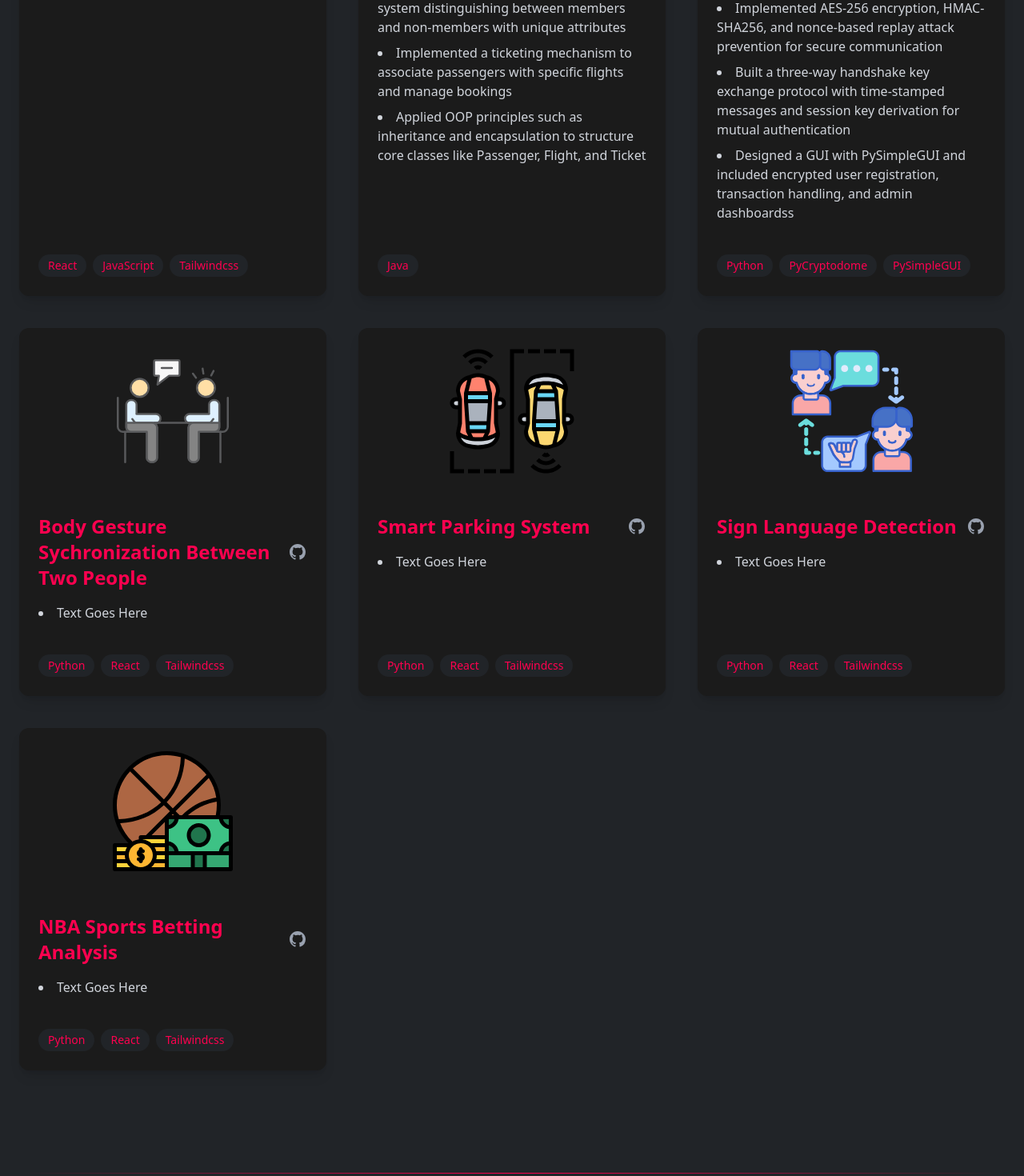
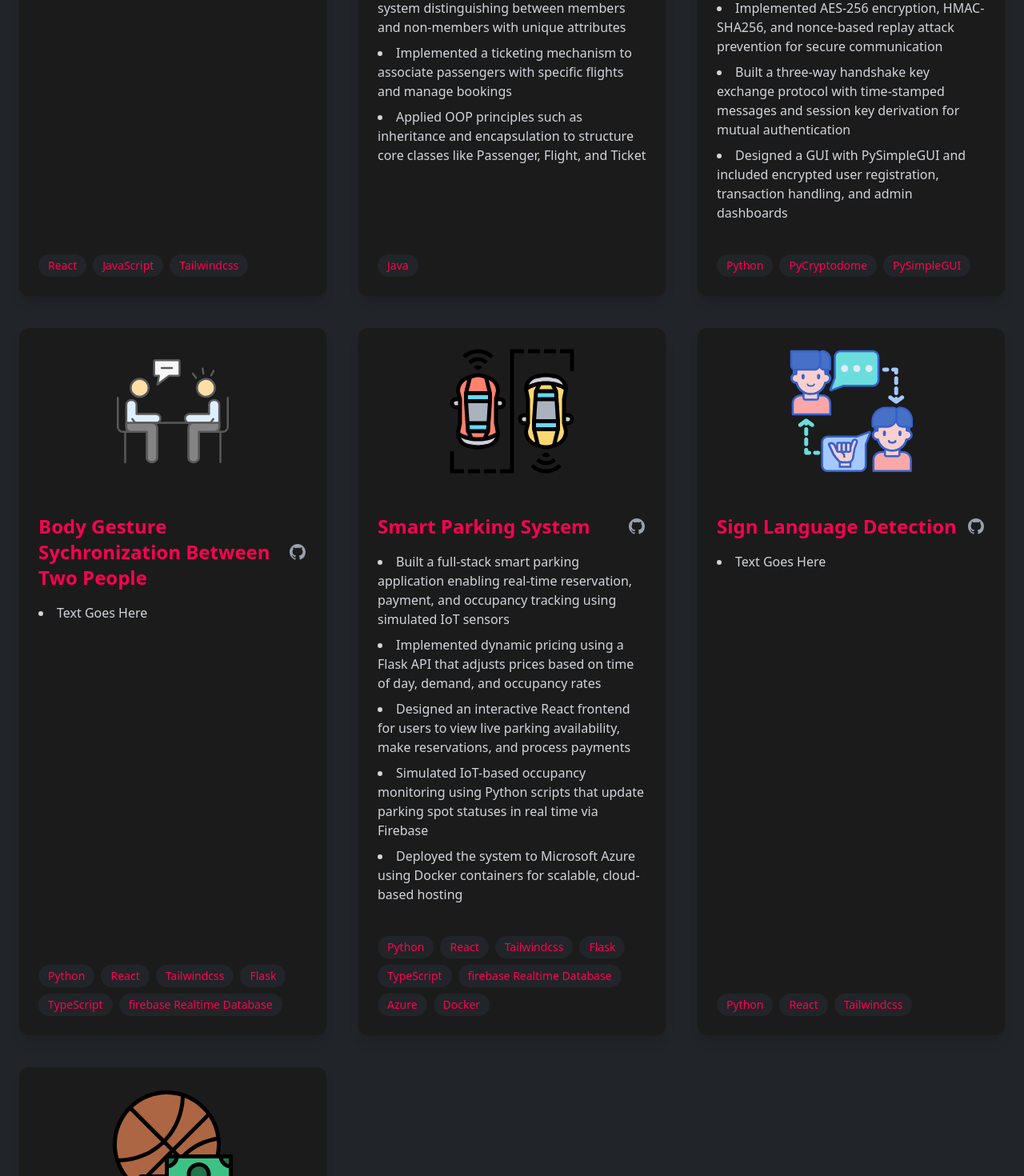
Before and after one commit to dylanccli/Personal-Portfolio-2, a React (Vite) app: page / in a window 1280 px wide. Shown: the part 3264-4734 px from the top of the page at 80% size. Built offline with nearby package versions, Linux system fonts and the light colour scheme.

Commit message:
Updated Smart Parking Project

```diff
--- a/src/components/Projects.jsx
+++ b/src/components/Projects.jsx
@@ -65,7 +65,7 @@ const Projects = () => {
         "Developed a secure Python-based client-server ATM system with full banking functionality and advanced cryptographic protections",
         "Implemented AES-256 encryption, HMAC-SHA256, and nonce-based replay attack prevention for secure communication",
         "Built a three-way handshake key exchange protocol with time-stamped messages and session key derivation for mutual authentication",
-        "Designed a GUI with PySimpleGUI and included encrypted user registration, transaction handling, and admin dashboardss"
+        "Designed a GUI with PySimpleGUI and included encrypted user registration, transaction handling, and admin dashboards"
       ],
       technologies: ["Python", "PyCryptodome", "PySimpleGUI"],
       image: "/Project6.svg",
@@ -76,16 +76,20 @@ const Projects = () => {
         description: [
           "Text Goes Here",
         ],
-        technologies: ["Python", "React", "Tailwindcss"],
+        technologies: ["Python", "React", "Tailwindcss", "Flask", "TypeScript", "firebase Realtime Database"],
         image: "/Project7.svg",
         githubLink: "https://github.com/AT1XX/syncs"
     },
     {
         title: "Smart Parking System",
         description: [
-          "Text Goes Here",
+          "Built a full-stack smart parking application enabling real-time reservation, payment, and occupancy tracking using simulated IoT sensors",
+          "Implemented dynamic pricing using a Flask API that adjusts prices based on time of day, demand, and occupancy rates",
+          "Designed an interactive React frontend for users to view live parking availability, make reservations, and process payments",
+          "Simulated IoT-based occupancy monitoring using Python scripts that update parking spot statuses in real time via Firebase",
+          "Deployed the system to Microsoft Azure using Docker containers for scalable, cloud-based hosting",
         ],
-        technologies: ["Python", "React", "Tailwindcss"],
+        technologies: ["Python", "React", "Tailwindcss", "Flask", "TypeScript", "firebase Realtime Database", "Azure", "Docker"],
         image: "/Project8.svg",
         githubLink: "https://github.com/dylanccli/Smart-Parking-System"
     },
```
